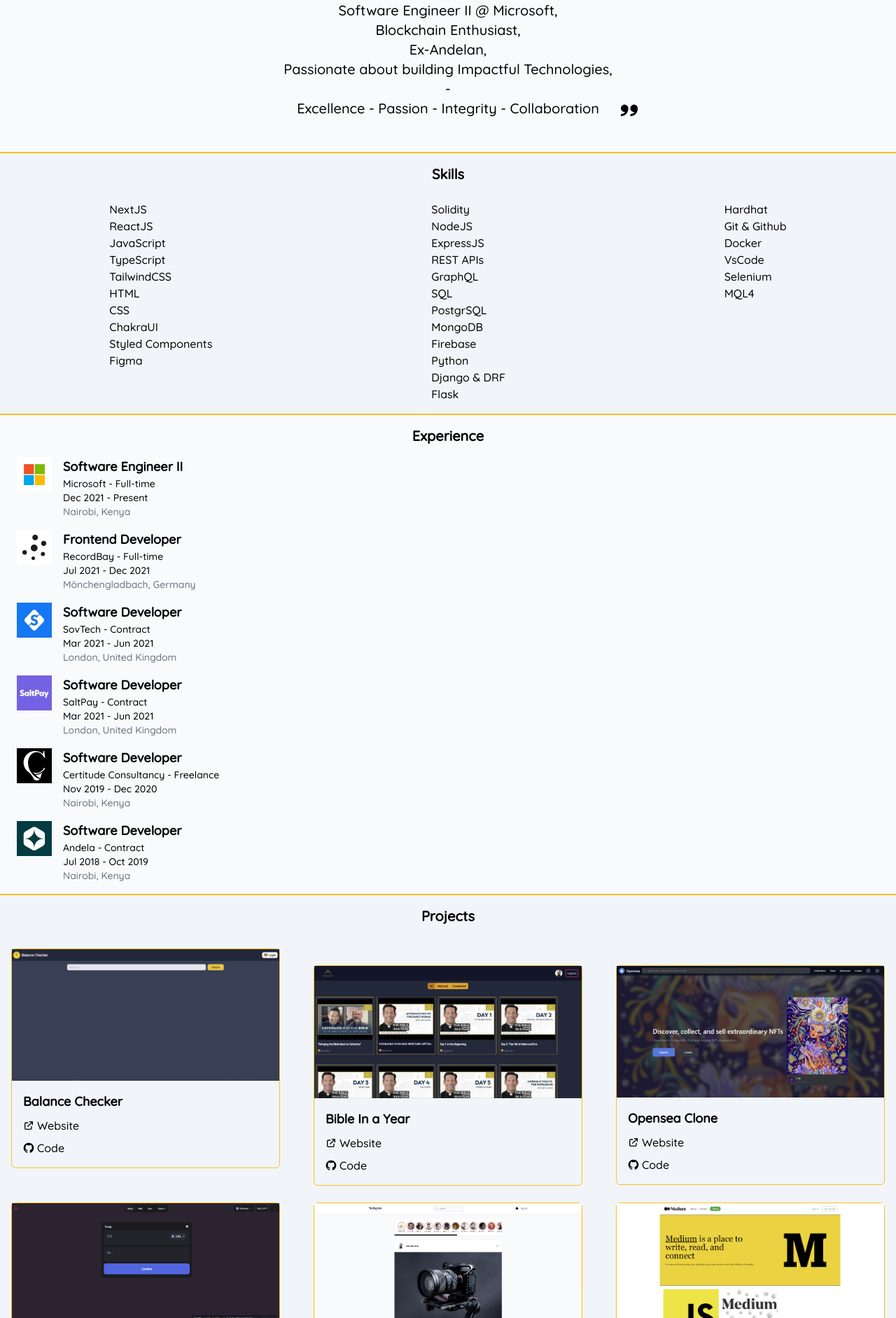
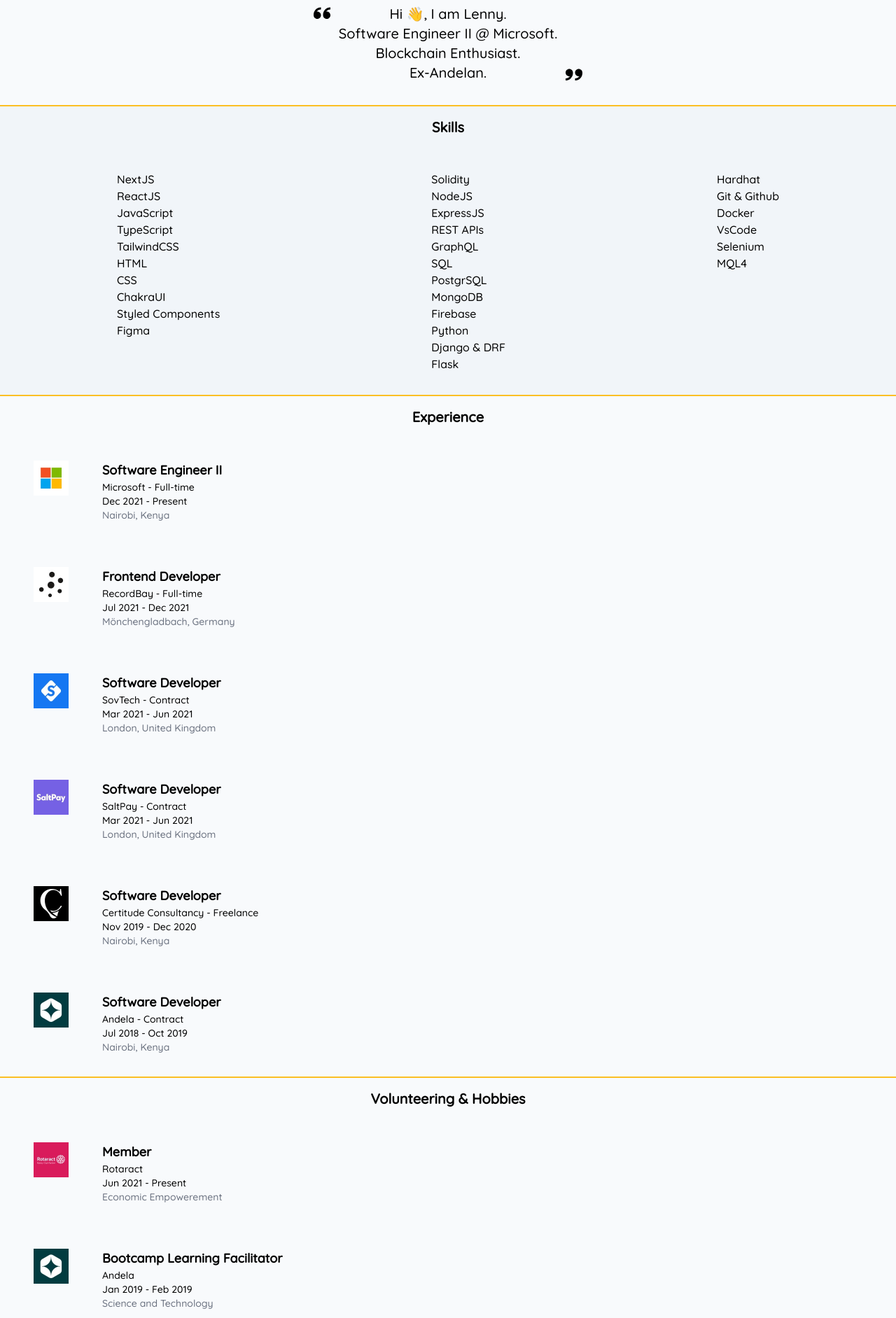
Before and after one commit to lennykioko/lennykioko.github.io, a Next.js app: page / in a window 1280 px wide. Shown: the part 397-2280 px from the top of the page at 70% size. Built offline with nearby package versions, Linux system fonts and the light colour scheme.

Commit message:
Fixes and Cleanup

```diff
--- a/components/Experience.jsx
+++ b/components/Experience.jsx
@@ -1,117 +1,61 @@
+import OrgCard from './OrgCard'
+
+const experiences = [
+  {
+    image: '/microsoft.jpg',
+    title: 'Software Engineer II',
+    subTitle: 'Microsoft - Full-time',
+    date: 'Dec 2021 - Present',
+    description: 'Nairobi, Kenya',
+  },
+  {
+    image: '/recordbay.jpg',
+    title: 'Frontend Developer',
+    subTitle: 'RecordBay - Full-time',
+    date: 'Jul 2021 - Dec 2021',
+    description: 'Mönchengladbach, Germany',
+  },
+  {
+    image: '/sovtech.jpg',
+    title: 'Software Developer',
+    subTitle: 'SovTech - Contract',
+    date: 'Mar 2021 - Jun 2021',
+    description: 'London, United Kingdom',
+  },
+  {
+    image: '/saltpay.jpg',
+    title: 'Software Developer',
+    subTitle: 'SaltPay - Contract',
+    date: 'Mar 2021 - Jun 2021',
+    description: 'London, United Kingdom',
+  },
+  {
+    image: '/certitude.jpg',
+    title: 'Software Developer',
+    subTitle: 'Certitude Consultancy - Freelance',
+    date: 'Nov 2019 - Dec 2020',
+    description: 'Nairobi, Kenya',
+  },
+  {
+    image: '/andela.jpg',
+    title: 'Software Developer',
+    subTitle: 'Andela - Contract',
+    date: 'Jul 2018 - Oct 2019',
+    description: 'Nairobi, Kenya',
+  },
+]
+
 function Experience() {
   return (
-    <div className="flex-col items-center justify-center border-b-2 border-amber-400">
-      <div className="py-4 text-center text-xl font-bold">Experience</div>
+    <section className="flex-col items-center justify-center border-b-2 border-amber-400">
+      <div className="p-4 text-center text-xl font-bold">Experience</div>
       <div className="flex flex-col items-start justify-center">
-        <div className="ml-4 mb-4 flex space-x-4">
-          <div className="pl-2">
-            <img
-              className="object-contain"
-              src={`/microsoft.jpg`}
-              alt="Company Logo"
-              width={50}
-              height={50}
-            />
-          </div>
-          <div>
-            <p className="text-lg font-bold">Software Engineer II</p>
-            <p className="text-sm">Microsoft - Full-time</p>
-            <p className="text-sm">Dec 2021 - Present</p>
-            <p className="text-sm text-gray-500">Nairobi, Kenya</p>
-          </div>
-        </div>
-
-        <div className="ml-4 mb-4 flex space-x-4">
-          <div className="pl-2">
-            <img
-              className="object-contain"
-              src={`/recordbay.jpg`}
-              alt="Company Logo"
-              width={50}
-              height={50}
-            />
-          </div>
-          <div>
-            <p className="text-lg font-bold">Frontend Developer</p>
-            <p className="text-sm">RecordBay - Full-time</p>
-            <p className="text-sm">Jul 2021 - Dec 2021</p>
-            <p className="text-sm text-gray-500">Mönchengladbach, Germany</p>
-          </div>
-        </div>
-
-        <div className="ml-4 mb-4 flex space-x-4">
-          <div className="pl-2">
-            <img
-              className="object-contain"
-              src={`/sovtech.jpg`}
-              alt="Company Logo"
-              width={50}
-              height={50}
-            />
-          </div>
-          <div>
-            <p className="text-lg font-bold">Software Developer</p>
-            <p className="text-sm">SovTech - Contract</p>
-            <p className="text-sm">Mar 2021 - Jun 2021</p>
-            <p className="text-sm text-gray-500">London, United Kingdom</p>
-          </div>
-        </div>
-
-        <div className="ml-4 mb-4 flex space-x-4">
-          <div className="pl-2">
-            <img
-              className="object-contain"
-              src={`/saltpay.jpg`}
-              alt="Company Logo"
-              width={50}
-              height={50}
-            />
-          </div>
-          <div>
-            <p className="text-lg font-bold">Software Developer</p>
-            <p className="text-sm">SaltPay - Contract</p>
-            <p className="text-sm">Mar 2021 - Jun 2021</p>
-            <p className="text-sm text-gray-500">London, United Kingdom</p>
-          </div>
-        </div>
-
-        <div className="ml-4 mb-4 flex space-x-4">
-          <div className="pl-2">
-            <img
-              className="object-contain"
-              src={`/certitude.jpg`}
-              alt="Company Logo"
-              width={50}
-              height={50}
-            />
-          </div>
-          <div>
-            <p className="text-lg font-bold">Software Developer</p>
-            <p className="text-sm">Certitude Consultancy - Freelance</p>
-            <p className="text-sm">Nov 2019 - Dec 2020</p>
-            <p className="text-sm text-gray-500">Nairobi, Kenya</p>
-          </div>
-        </div>
-
-        <div className="ml-4 mb-4 flex space-x-4">
-          <div className="pl-2">
-            <img
-              className="object-contain"
-              src={`/andela.jpg`}
-              alt="Company Logo"
-              width={50}
-              height={50}
-            />
-          </div>
-          <div>
-            <p className="text-lg font-bold">Software Developer</p>
-            <p className="text-sm">Andela - Contract</p>
-            <p className="text-sm">Jul 2018 - Oct 2019</p>
-            <p className="text-sm text-gray-500">Nairobi, Kenya</p>
-          </div>
-        </div>
+        {experiences &&
+          experiences.map((experience, idx) => (
+            <OrgCard key={idx} {...experience} />
+          ))}
       </div>
-    </div>
+    </section>
   )
 }
 
--- a/components/Header.jsx
+++ b/components/Header.jsx
@@ -2,9 +2,9 @@
 
 function Header() {
   return (
-    <div className="sticky top-0 z-10 flex w-full items-center justify-between border-b-2 border-dotted border-amber-400 bg-slate-100">
+    <header className="flex w-full items-center justify-between border border-b-2 border-amber-400 bg-slate-100">
       <div className="p-4 text-2xl">Lenny Kioko</div>
-      <div className="mr-4 flex items-center justify-around space-x-2">
+      <div className="mr-4 flex items-center justify-around space-x-4">
         <a
           target="_blank"
           href="https://www.linkedin.com/in/lennykioko/"
@@ -27,7 +27,7 @@
           <GrInstagram className="h-6 w-6" color="red" />
         </a>
       </div>
-    </div>
+    </header>
   )
 }
 
--- a/components/Jumbotron.jsx
+++ b/components/Jumbotron.jsx
@@ -2,12 +2,12 @@
 
 function Jumbotron() {
   return (
-    <section className="border-b-2 border-amber-400 pb-8">
+    <section className="border-b-2 border-amber-400 p-4">
       <div className="flex w-full items-center justify-center">
-        <div className="mt-14 rounded-full border-4 border-amber-400 p-1">
+        <div className="mt-16 rounded-full border-4 border-amber-400 p-2">
           <img
             className="rounded-full object-contain"
-            src={`/profile.jpg`}
+            src="/profile.jpg"
             alt="Profile Photo"
             width={200}
             height={200}
@@ -17,13 +17,10 @@
       <div className="mt-4 flex items-center justify-center p-4 text-xl">
         <ImQuotesLeft className="mr-3 mb-3 h-6 w-6 self-start" />
         <div className="text-center">
-          <p>Hi, I am Lenny,</p>
-          <p>Software Engineer II @ Microsoft,</p>
-          <p>Blockchain Enthusiast,</p>
-          <p>Ex-Andelan,</p>
-          <p>Passionate about building Impactful Technologies,</p>
-          <p>-</p>
-          <p>Excellence - Passion - Integrity - Collaboration</p>
+          <p>Hi 👋, I am Lenny.</p>
+          <p>Software Engineer II @ Microsoft.</p>
+          <p>Blockchain Enthusiast.</p>
+          <p>Ex-Andelan.</p>
         </div>
         <ImQuotesRight className="ml-3 mt-3 h-6 w-6 self-end" />
       </div>
--- /dev/null
+++ b/components/OrgCard.jsx
@@ -0,0 +1,24 @@
+function OrgCard({ image, title, subTitle, date, description }) {
+  return (
+    <div className="m-4 flex space-x-8 p-4">
+      <div className="p-4 pt-0">
+        <img
+          className="object-contain"
+          loading="lazy"
+          src={image}
+          alt="Company Logo"
+          width={50}
+          height={50}
+        />
+      </div>
+      <div>
+        <p className="text-lg font-bold">{title}</p>
+        <p className="text-sm">{subTitle}</p>
+        <p className="text-sm">{date}</p>
+        <p className="text-sm text-gray-500">{description}</p>
+      </div>
+    </div>
+  )
+}
+
+export default OrgCard
--- /dev/null
+++ b/components/ProjectCard.jsx
@@ -0,0 +1,42 @@
+import { GrGithub } from 'react-icons/gr'
+import { HiOutlineExternalLink } from 'react-icons/hi'
+
+function ProjectCard({ image, title, website, code, idx }) {
+  return (
+    <div
+      className={`w-96 rounded-md border border-amber-400 bg-slate-100 hover:bg-slate-200 ${
+        idx === 0 ? 'mt-8' : null
+      }`}
+    >
+      <a target="_blank" href={website} rel="noreferrer">
+        <img
+          layout="responsive"
+          loading="lazy"
+          src={image}
+          width={600}
+          height={450}
+        />
+      </a>
+      <div className="p-4">
+        <div className="p-4 pb-0 text-lg font-bold">{title}</div>
+        <div className="flex-col p-4">
+          <a target="_blank" href={website} rel="noreferrer">
+            <div className="mb-4 flex items-center space-x-2">
+              <HiOutlineExternalLink className="h-6 w-6" color="black" />
+              <div className="hover:text-lg">Website</div>
+            </div>
+          </a>
+
+          <a target="_blank" href={code} rel="noreferrer">
+            <div className="flex items-center space-x-2">
+              <GrGithub className="h-6 w-6" color="black" />
+              <div className="hover:text-lg">Code</div>
+            </div>
+          </a>
+        </div>
+      </div>
+    </div>
+  )
+}
+
+export default ProjectCard
--- a/components/Projects.jsx
+++ b/components/Projects.jsx
@@ -1,64 +1,56 @@
-import { GrGithub } from 'react-icons/gr'
-import { HiOutlineExternalLink } from 'react-icons/hi'
+import ProjectCard from './ProjectCard'
 
 const projects = [
   {
-    image: `/balance.png`,
+    image: '/balance.png',
     title: 'Balance Checker',
     website: 'https://balance-checker-omega.vercel.app/',
     code: 'https://github.com/lennykioko/balance-checker',
   },
   {
-    image: `/bible.png`,
+    image: '/bible.png',
     title: 'Bible In a Year',
     website: 'https://bible-in-a-year.vercel.app/',
     code: 'https://github.com/lennykioko/bible-in-a-year',
   },
-
   {
-    image: `/opensea.png`,
+    image: '/opensea.png',
     title: 'Opensea Clone',
     website: 'https://opensea-clone-iota.vercel.app/',
     code: 'https://github.com/lennykioko/Opensea-clone',
   },
-
   {
-    image: `/uniswap.png`,
+    image: '/uniswap.png',
     title: 'Uniswap Clone',
     website: 'https://uniswap-clone-roan.vercel.app/',
     code: 'https://github.com/lennykioko/uniswap-clone',
   },
-
   {
-    image: `/instagram.png`,
+    image: '/instagram.png',
     title: 'Instagram Clone',
     website: 'https://instagram-clone-pi-ten.vercel.app/',
     code: 'https://github.com/lennykioko/instagram-clone',
   },
-
   {
-    image: `/medium.png`,
+    image: '/medium.png',
     title: 'Medium Clone',
     website: 'https://medium-clone-sigma-indol.vercel.app/',
     code: 'https://github.com/lennykioko/medium-clone',
   },
-
   {
-    image: `/hulu.png`,
+    image: '/hulu.png',
     title: 'Hulu Clone',
     website: 'https://hulu-clone-swart-gamma.vercel.app/',
     code: 'https://github.com/lennykioko/hulu-clone',
   },
-
   {
-    image: `/zoom.png`,
+    image: '/zoom.png',
     title: 'Zoom Clone',
     website: 'https://zoom-meeting-clone.herokuapp.com/',
     code: 'https://github.com/lennykioko/zoom-clone',
   },
-
   {
-    image: `/disney.png`,
+    image: '/disney.png',
     title: 'Disney+ Clone',
     website: 'https://disney-clone-3f461.web.app/',
     code: 'https://github.com/lennykioko/disney-clone',
@@ -67,45 +59,15 @@
 
 function Projects() {
   return (
-    <div className="mb-2 flex-col items-center justify-center border-b-2 border-amber-400 bg-slate-100">
-      <div className="py-4 text-center text-xl font-bold">Projects</div>
-      <div className="flex flex-wrap items-start justify-between space-y-6 p-4">
-        {projects.length > 0 &&
-          projects.map((project) => (
-            <div className="w-96 rounded-md border border-amber-400 bg-slate-100 hover:bg-slate-200">
-              <a target="_blank" href={project?.website} rel="noreferrer">
-                <img
-                  layout="responsive"
-                  src={project?.image}
-                  width={600}
-                  height={450}
-                />
-              </a>
-              <div className="p-4">
-                <div className="text-lg font-bold">{project?.title}</div>
-                <div className="flex-col pt-2">
-                  <a target="_blank" href={project?.website} rel="noreferrer">
-                    <div className="mb-2 flex items-center space-x-1">
-                      <HiOutlineExternalLink
-                        className="h-4 w-4"
-                        color="black"
-                      />
-                      <div className="hover:text-lg">Website</div>
-                    </div>
-                  </a>
-
-                  <a target="_blank" href={project?.code} rel="noreferrer">
-                    <div className="flex items-center space-x-1">
-                      <GrGithub className="h-4 w-4" color="black" />
-                      <div className="hover:text-lg">Code</div>
-                    </div>
-                  </a>
-                </div>
-              </div>
-            </div>
+    <section className="flex-col items-center justify-center border-b-2 border-amber-400 bg-slate-100 p-4">
+      <div className="p-4 text-center text-xl font-bold">Projects</div>
+      <div className="flex flex-wrap items-start justify-between space-y-8 p-4">
+        {projects &&
+          projects.map((project, idx) => (
+            <ProjectCard key={idx} idx={idx} {...project} />
           ))}
       </div>
-    </div>
+    </section>
   )
 }
 
--- a/components/Skills.jsx
+++ b/components/Skills.jsx
@@ -1,41 +1,53 @@
+const arrayOne = [
+  'NextJS',
+  'ReactJS',
+  'JavaScript',
+  'TypeScript',
+  'TailwindCSS',
+  'HTML',
+  'CSS',
+  'ChakraUI',
+  'Styled Components',
+  'Figma',
+]
+
+const arrayTwo = [
+  'Solidity',
+  'NodeJS',
+  'ExpressJS',
+  'REST APIs',
+  'GraphQL',
+  'SQL',
+  'PostgrSQL',
+  'MongoDB',
+  'Firebase',
+  'Python',
+  'Django & DRF',
+  'Flask',
+]
+
+const arrayThree = [
+  'Hardhat',
+  'Git & Github',
+  'Docker',
+  'VsCode',
+  'Selenium',
+  'MQL4',
+]
+
 function Skills() {
   return (
     <section className="w-full flex-col items-center justify-center border-b-2 border-amber-400 bg-slate-100">
-      <div className="py-4 text-center text-xl font-bold">Skills</div>
-      <div className="wrap mb-2 flex items-start justify-around">
-        <div className="p-2">
-          <p>NextJS</p>
-          <p>ReactJS</p>
-          <p>JavaScript</p>
-          <p>TypeScript</p>
-          <p>TailwindCSS</p>
-          <p>HTML</p>
-          <p>CSS</p>
-          <p>ChakraUI</p>
-          <p>Styled Components</p>
-          <p>Figma</p>
+      <div className="p-4 text-center text-xl font-bold">Skills</div>
+      <div className="wrap flex items-start justify-around p-4">
+        <div className="p-4">
+          {arrayOne && arrayOne.map((item, idx) => <p key={idx}>{item}</p>)}
         </div>
-        <div className="p-2">
-          <p>Solidity</p>
-          <p>NodeJS</p>
-          <p>ExpressJS</p>
-          <p>REST APIs</p>
-          <p>GraphQL</p>
-          <p>SQL</p>
-          <p>PostgrSQL</p>
-          <p>MongoDB</p>
-          <p>Firebase</p>
-          <p>Python</p>
-          <p>Django &amp; DRF</p>
-          <p>Flask</p>
+        <div className="p-4">
+          {arrayTwo && arrayTwo.map((item, idx) => <p key={idx}>{item}</p>)}
         </div>
-        <div className="p-2">
-          <p>Hardhat</p>
-          <p>Git &amp; Github</p>
-          <p>Docker</p>
-          <p>VsCode</p>
-          <p>Selenium</p>
-          <p>MQL4</p>
+        <div className="p-4">
+          {arrayThree && arrayThree.map((item, idx) => <p key={idx}>{item}</p>)}
         </div>
       </div>
     </section>
--- a/components/Volunteer.jsx
+++ b/components/Volunteer.jsx
@@ -1,141 +1,70 @@
+import OrgCard from './OrgCard'
+
+const volunteering = [
+  {
+    image: '/rotaract.jpg',
+    title: 'Member',
+    subTitle: 'Rotaract',
+    date: 'Jun 2021 - Present',
+    description: 'Economic Empowerement',
+  },
+  {
+    image: '/andela.jpg',
+    title: 'Bootcamp Learning Facilitator',
+    subTitle: 'Andela',
+    date: 'Jan 2019 - Feb 2019',
+    description: 'Science and Technology',
+  },
+  {
+    image: '/toastmasters.jpg',
+    title: 'Member',
+    subTitle: 'ToastMasters International',
+    date: 'Apr 2019 - Oct 2019',
+    description: 'Education',
+  },
+  {
+    image: '/redcross.jpg',
+    title: 'First Aid Volunteer',
+    subTitle: 'Kenya Red Cross',
+    date: 'Feb 2013 - Dec 2016',
+    description: 'Disaster and Humanitarian Relief',
+  },
+  {
+    image: '/PA.jpg',
+    title: 'Gold Awardee Mentor',
+    subTitle: "The President's Award for Youth Empowerment",
+    date: 'May 2013 - Nov 2016',
+    description: 'Education',
+  },
+  {
+    image: '/stjohn.jpg',
+    title: 'First Aid Volunteer',
+    subTitle: 'St John Ambulance',
+    date: 'Feb 2013 - Nov 2016',
+    description: 'Health',
+  },
+  {
+    image: '/mancity.png',
+    title: 'Proud Supporter',
+    subTitle: 'Manchester City FC',
+    date: 'Jan 2010 - Present',
+    description: 'Football',
+  },
+]
+
 function Volunteer() {
   return (
-    <div className="flex-col items-center justify-center border-b-2 border-amber-400">
-      <div className="py-4 text-center text-xl font-bold">
+    <section className="flex-col items-center justify-center border-b-2 border-amber-400">
+      <div className="p-4 text-center text-xl font-bold">
         Volunteering &amp; Hobbies
       </div>
       <div className="flex flex-col items-start justify-center">
-        <div className="ml-4 mb-4 flex space-x-4">
-          <div className="pl-2">
-            <img
-              className="object-contain"
-              src={`/rotaract.jpg`}
-              alt="Company Logo"
-              width={50}
-              height={50}
-            />
-          </div>
-          <div>
-            <p className="text-lg font-bold">Member</p>
-            <p className="text-sm">Rotaract</p>
-            <p className="text-sm">Jun 2021 - Present</p>
-            <p className="text-sm text-gray-500">Economic Empowerement</p>
-          </div>
-        </div>
-
-        <div className="ml-4 mb-4 flex space-x-4">
-          <div className="pl-2">
-            <img
-              className="object-contain"
-              src={`/andela.jpg`}
-              alt="Company Logo"
-              width={50}
-              height={50}
-            />
-          </div>
-          <div>
-            <p className="text-lg font-bold">Bootcamp Learning Facilitator</p>
-            <p className="text-sm">Andela</p>
-            <p className="text-sm">Jan 2019 - Feb 2019</p>
-            <p className="text-sm text-gray-500">Science and Technology</p>
-          </div>
-        </div>
-
-        <div className="ml-4 mb-4 flex space-x-4">
-          <div className="pl-2">
-            <img
-              className="object-contain"
-              src={`/toastmasters.jpg`}
-              alt="Company Logo"
-              width={50}
-              height={50}
-            />
-          </div>
-          <div>
-            <p className="text-lg font-bold">Member</p>
-            <p className="text-sm">ToastMasters International</p>
-            <p className="text-sm">Apr 2019 - Oct 2019</p>
-            <p className="text-sm text-gray-500">Education</p>
-          </div>
-        </div>
-
-        <div className="ml-4 mb-4 flex space-x-4">
-          <div className="pl-2">
-            <img
-              className="object-contain"
-              src={`/redcross.jpg`}
-              alt="Company Logo"
-              width={50}
-              height={50}
-            />
-          </div>
-          <div>
-            <p className="text-lg font-bold">First Aid Volunteer</p>
-            <p className="text-sm">Kenya Red Cross</p>
-            <p className="text-sm">Feb 2013 - Dec 2016</p>
-            <p className="text-sm text-gray-500">
-              Disaster and Humanitarian Relief
-            </p>
-          </div>
-        </div>
-
-        <div className="ml-4 mb-4 flex space-x-4">
-          <div className="pl-2">
-            <img
-              className="object-contain"
-              src={`/PA.jpg`}
-              alt="Company Logo"
-              width={50}
-              height={50}
-            />
-          </div>
-          <div>
-            <p className="text-lg font-bold">Gold Awardee Mentor</p>
-            <p className="text-sm">
-              The President's Award for Youth Empowerment
-            </p>
-            <p className="text-sm">May 2013 - Nov 2016</p>
-            <p className="text-sm text-gray-500">Education</p>
-          </div>
-        </div>
-
-        <div className="ml-4 mb-4 flex space-x-4">
-          <div className="pl-2">
-            <img
-              className="object-contain"
-              src={`/stjohn.jpg`}
-              alt="Company Logo"
-              width={50}
-              height={50}
-            />
-          </div>
-          <div>
-            <p className="text-lg font-bold">First Aid Volunteer</p>
-            <p className="text-sm">St John Ambulance</p>
-            <p className="text-sm">Feb 2013 - Nov 2016</p>
-            <p className="text-sm text-gray-500">Health</p>
-          </div>
-        </div>
-
-        <div className="ml-4 mb-4 flex space-x-4">
-          <div className="pl-2">
-            <img
-              className="object-contain"
-              src={`/mancity.png`}
-              alt="Company Logo"
-              width={50}
-              height={50}
-            />
-          </div>
-          <div>
-            <p className="text-lg font-bold">Proud Supporter</p>
-            <p className="text-sm">Manchester City FC</p>
-            <p className="text-sm">Jan 2010 - Present</p>
-            <p className="text-sm text-gray-500">Football</p>
-          </div>
-        </div>
+        {volunteering &&
+          volunteering.map((volunteer, idx) => (
+            <OrgCard key={idx} {...volunteer} />
+          ))}
       </div>
-    </div>
+    </section>
   )
 }
 
--- a/pages/index.jsx
+++ b/pages/index.jsx
@@ -12,16 +12,16 @@
     <div className="min-w-screen min-h-screen flex-col items-center justify-center bg-slate-50 text-black">
       <Head>
         <title>Lenny Kioko</title>
-        <link rel="icon" href={`/favicon.ico`} />
-        <meta charset="utf-8" />
-        <meta http-equiv="X-UA-Compatible" content="IE=edge" />
+        <link rel="icon" href="/favicon.ico" />
+        <meta charSet="utf-8" />
+        <meta httpEquiv="X-UA-Compatible" content="IE=edge" />
         <meta
           name="viewport"
           content="width=device-width,initial-scale=1,minimum-scale=1, maximum-scale=1"
         />
         <meta
           name="keywords"
-          content="software, engineer, consultant, developer, web, frontend, nairobi, kenya"
+          content="Software, Engineer, Programmer, Coder, Remote, Mentor, Consultant, Developer, Web, Web3, Blockchain, Frontend, Nairobi, Kenya"
         />
         <meta
           name="description"
@@ -35,12 +35,12 @@
       </Head>
 
       <Header />
-      <main className="relative w-full flex-col items-center justify-center">
+      <main className="w-full flex-col items-center justify-center">
         <Jumbotron />
         <Skills />
         <Experience />
+        <Volunteer />
         <Projects />
-        <Volunteer />
         <Footer />
       </main>
     </div>
```
Also changed, not shown: components/Footer.jsx (+10 -4 lines), 1 other file (tests, documents, lock files or other folders).
